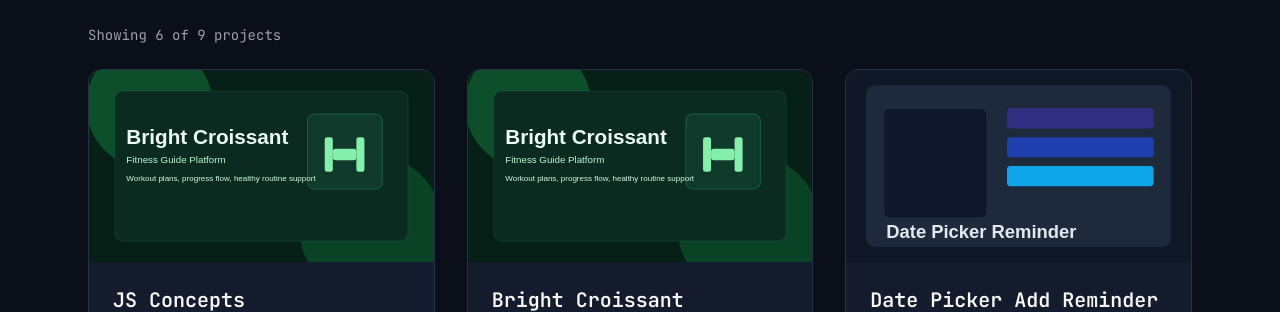
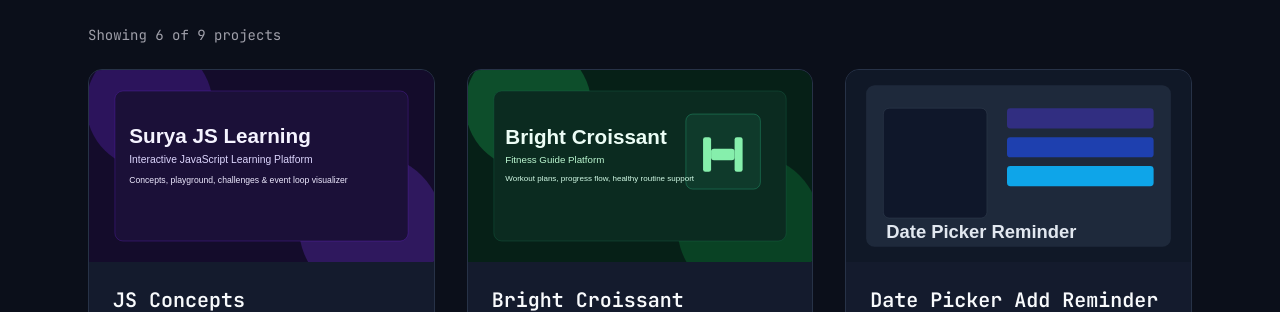
Before and after one commit to surya489/my-portfolio, a Next.js app: page /projects in a window 1280 px wide. Shown: the part 316-628 px from the top of the page. Built offline with nearby package versions, Linux system fonts and the light colour scheme; no server answers.

Commit message:
feat : project image updated

```diff
--- a/src/data/projects.ts
+++ b/src/data/projects.ts
@@ -23,7 +23,7 @@ export const projects: Project[] = [
   {
     slug: "surya-js-learning",
     title: "JS Concepts",
-    image: "/projects/bright-croissant.svg",
+    image: "/projects/js-learning.svg",
     description:
       "Learn JavaScript with clear concepts, runnable examples, and focused practice.",
     tech: ["React", "Next", "TypeScript", "Tailwind CSS", "JavaScript"],
```
Also changed, not shown: public/projects/js-learning.svg (added).
